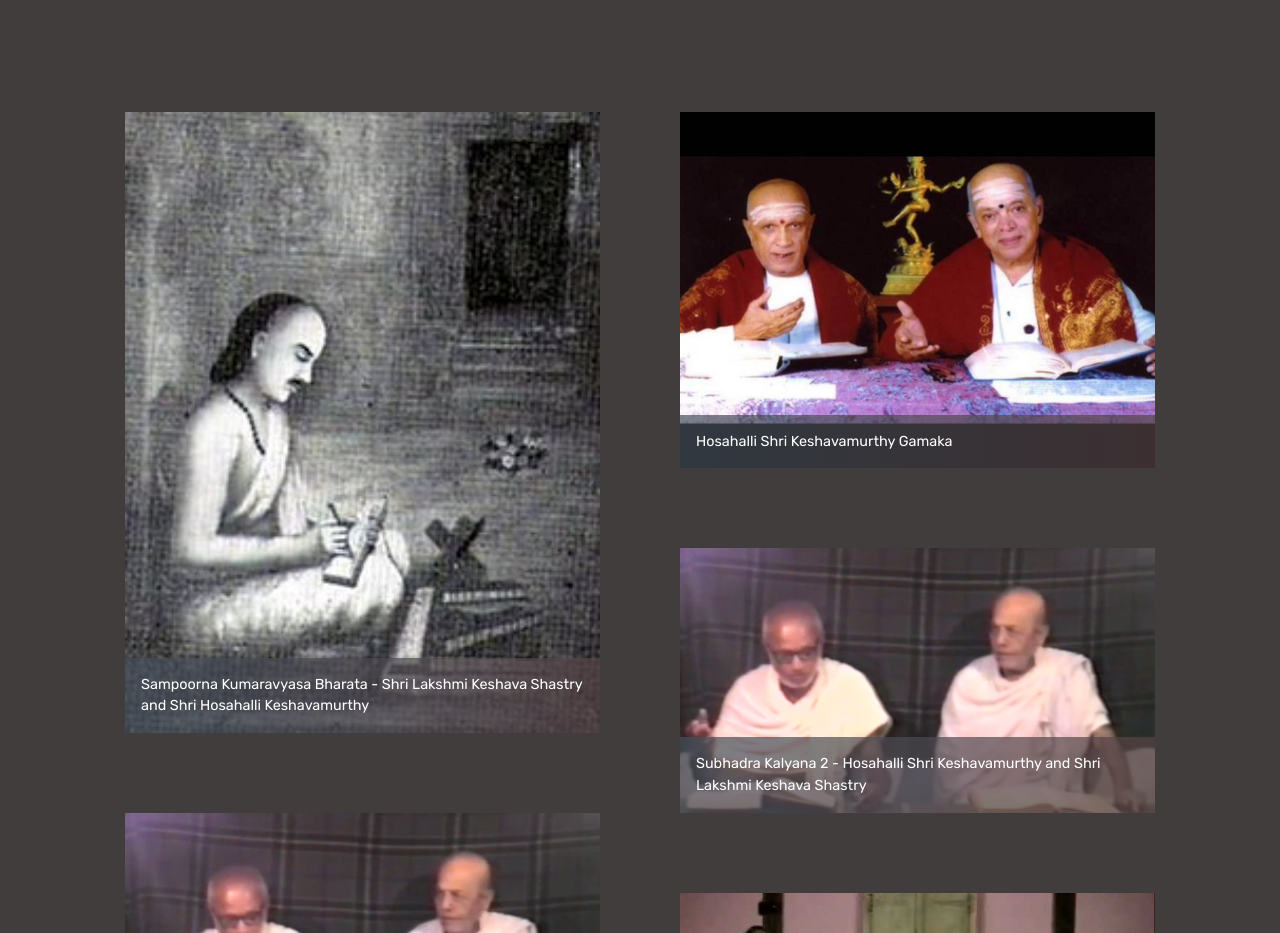
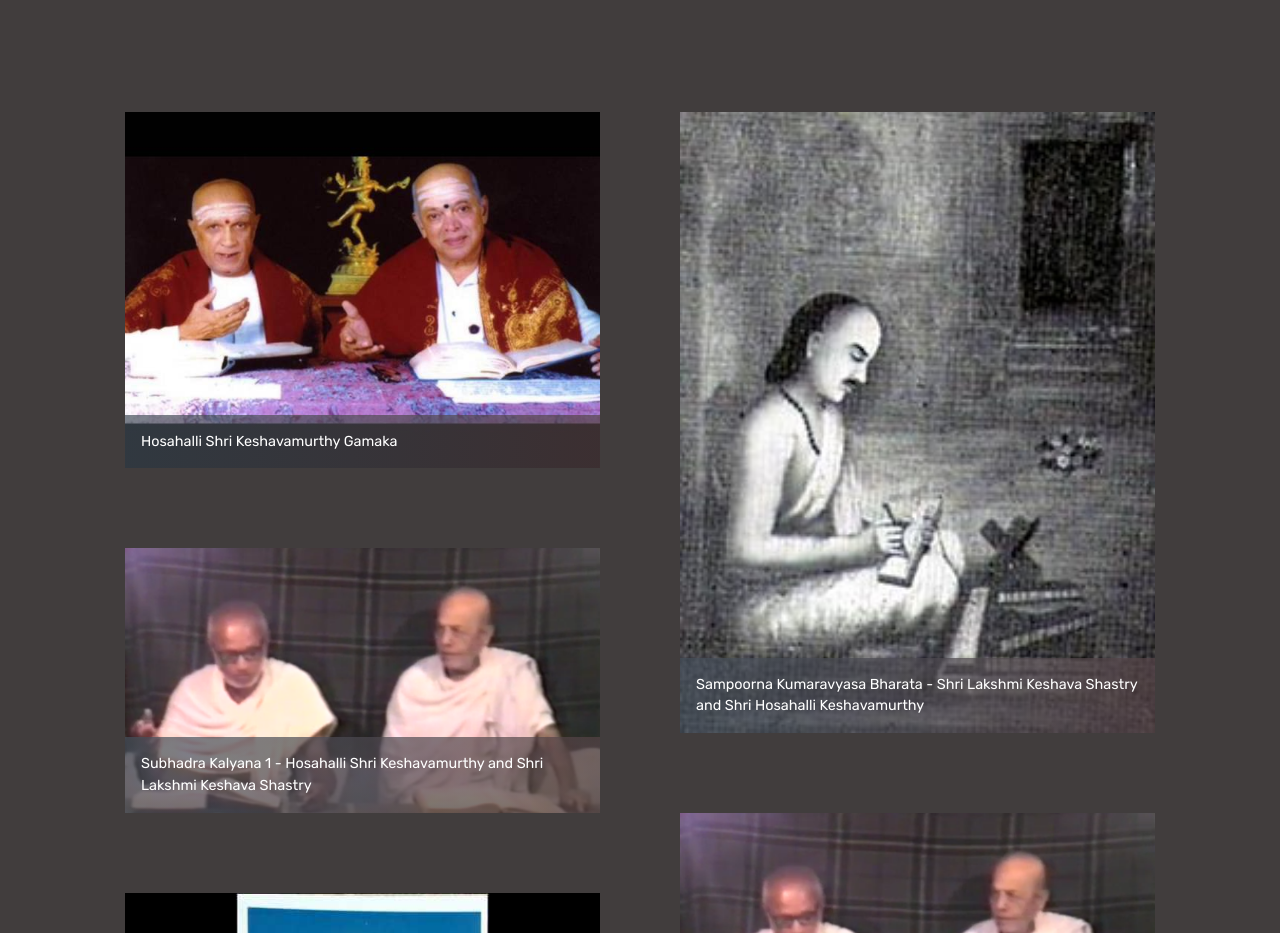
Before and after one commit to gamakakala/vedike, a plain HTML site: page resource.html in a window 1280 px wide. Shown: the part 1174-2107 px from the top of the page. Drawn offline with Linux system fonts and the light colour scheme; files whose address does not match are found by name.

Commit message:
Update resource.html

```diff
--- a/resource.html
+++ b/resource.html
@@ -148,12 +148,12 @@
 <div class="mbr-gallery-layout-default">
 <div>
 <div>
-<div class="mbr-gallery-item mbr-gallery-item--p5 video-slide" data-video-url="https://www.youtube.com/watch?v=0WXpbOVh8fE&list=PLLephAlOsfkTuBymAKG9DSDjybeTGW7Mz&amp;list=PLem20zzKCXVn1CvhHFnnBsF39-XPHAAf2" data-tags="Introduction">
+<div class="mbr-gallery-item mbr-gallery-item--p5 video-slide" data-video-url="https://www.youtube.com/watch?v=vwC9ha9hQds&amp;list=PLem20zzKCXVn1CvhHFnnBsF39-XPHAAf2" data-tags="Introduction">
 <div href="#lb-gallery2-v" data-slide-to="0" data-toggle="modal">
-<div></div><img alt="" src="assets/images/kumaravyasa.jpg"><span class="icon-video"></span><span class="mbr-gallery-title mbr-fonts-style display-7">Sampoorna Kumaravyasa Bharata - Shri Lakshmi Keshava Shastry and Shri Hosahalli Keshavamurthy</span></div></div>
-<div class="mbr-gallery-item mbr-gallery-item--p5 video-slide" data-video-url="https://www.youtube.com/watch?v=vwC9ha9hQds&amp;list=PLem20zzKCXVn1CvhHFnnBsF39-XPHAAf2" data-tags="Introduction">
+<div></div><img alt="" src="assets/images/mobirise2020716-043112020-7-0-11-27-49.jpg"><span class="icon-video"></span><span class="mbr-gallery-title mbr-fonts-style display-7">Hosahalli Shri Keshavamurthy Gamaka</span></div></div>
+<div class="mbr-gallery-item mbr-gallery-item--p5 video-slide" data-video-url="https://www.youtube.com/watch?v=0WXpbOVh8fE&list=PLLephAlOsfkTuBymAKG9DSDjybeTGW7Mz" data-tags="Animated">
 <div href="#lb-gallery2-v" data-slide-to="1" data-toggle="modal">
-<div></div><img alt="" src="assets/images/mobirise2020716-043112020-7-0-11-27-49.jpg"><span class="icon-video"></span><span class="mbr-gallery-title mbr-fonts-style display-7">Hosahalli Shri Keshavamurthy Gamaka</span></div></div>
+<div></div><img alt="" src="assets/images/Kumaravyasa.jpg"><span class="icon-video"></span><span class="mbr-gallery-title mbr-fonts-style display-7">Sampoorna Kumaravyasa Bharata - Shri Lakshmi Keshava Shastry and Shri Hosahalli Keshavamurthy</span></div></div>
 <div class="mbr-gallery-item mbr-gallery-item--p5 video-slide" data-video-url="https://www.youtube.com/watch?v=xpJrPURCck8" data-tags="Animated">
 <div href="#lb-gallery2-v" data-slide-to="2" data-toggle="modal">
 <div></div><img alt="" src="assets/images/LKS_HKM.png"><span class="icon-video"></span><span class="mbr-gallery-title mbr-fonts-style display-7">Subhadra Kalyana 1 - Hosahalli Shri Keshavamurthy and Shri Lakshmi Keshava Shastry</span></div></div>
```
